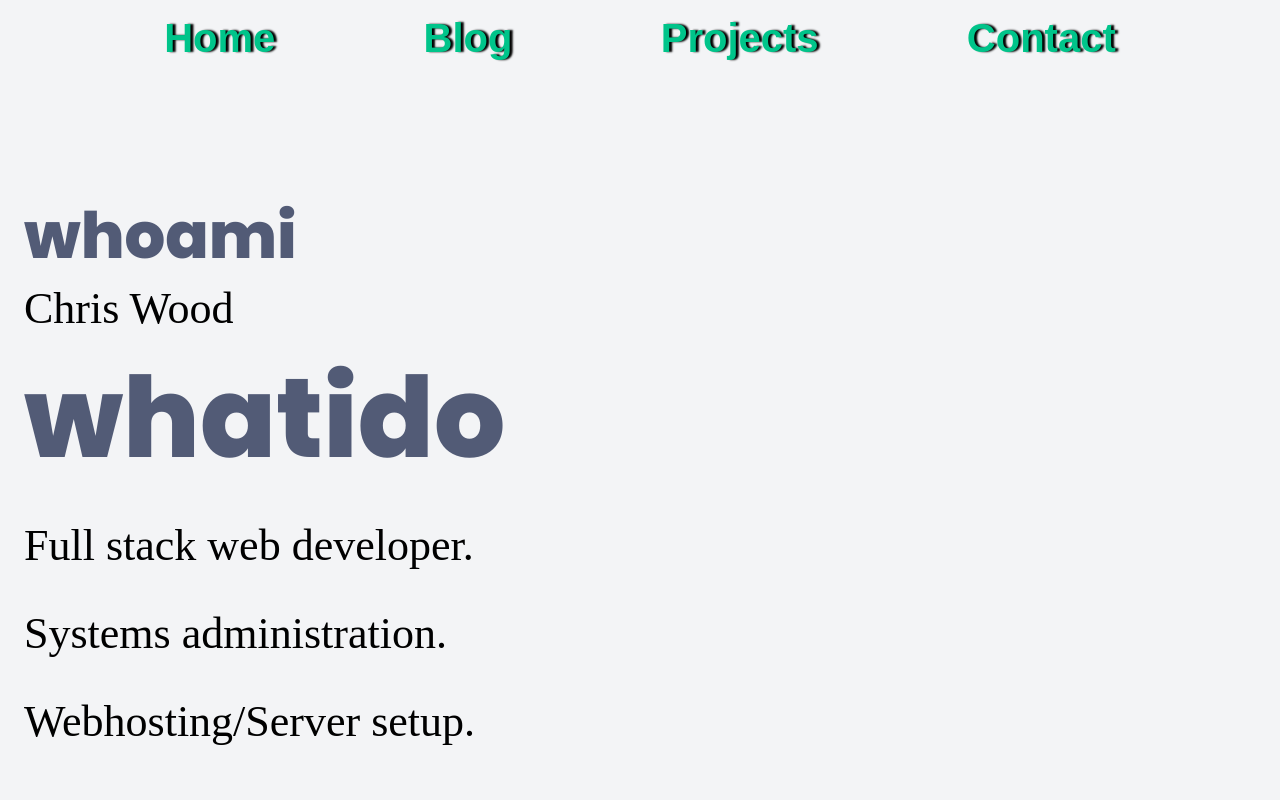
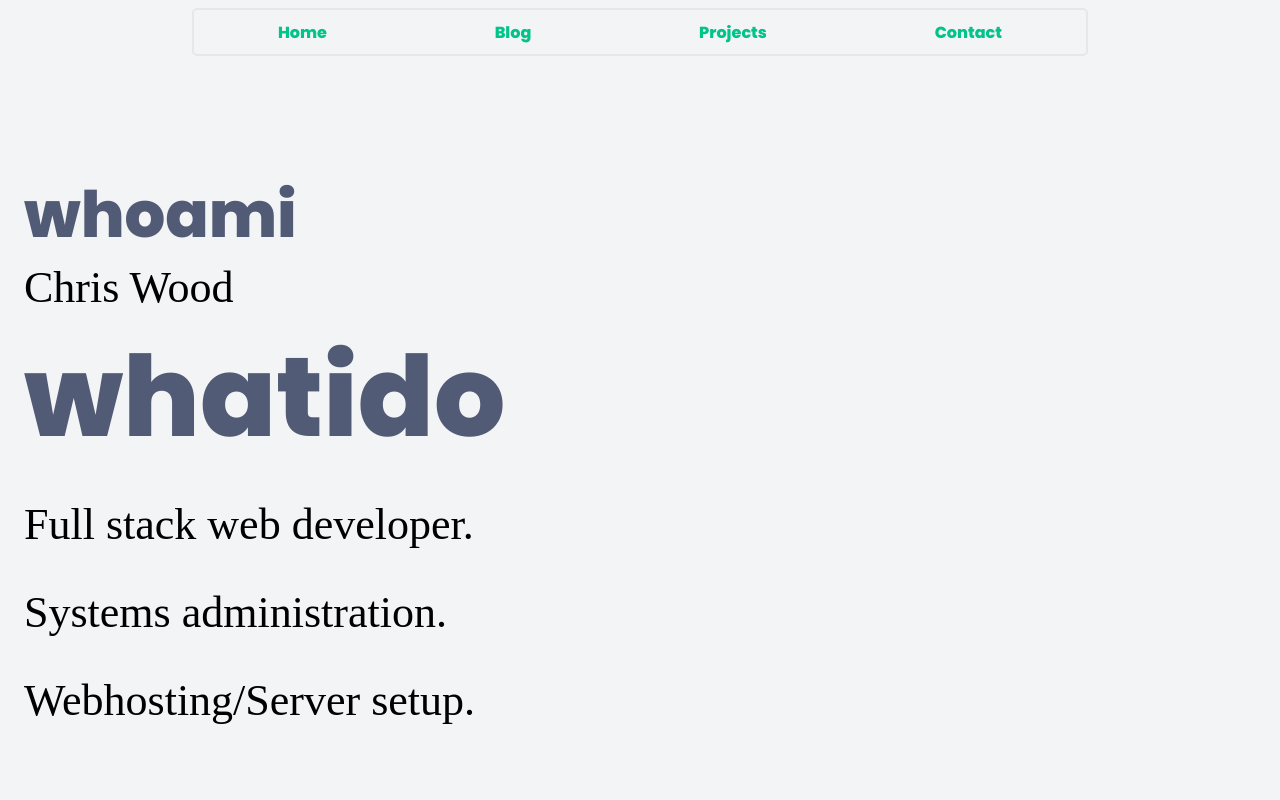
Before and after one commit to ChrispyChris/chriswood.tech, a React (Vite) app: page / in a window 1280 px wide. Shown: the top 800 px of the page. Built offline with nearby package versions, Linux system fonts and the light colour scheme; a web font is replaced by a local one.

Commit message:
Apply medium size styling

```diff
--- a/src/sass/header.scss
+++ /dev/null
@@ -1,66 +0,0 @@
-@import "../sass/globals";
-
-/***************************************
-*                                      *
-*           Utility Classes            *
-*                                      *
-***************************************/
-
-.hide {
-    overflow: hidden !important;
-}
-
-/***************************************
-*                                      *
-*          Component Classes           *
-*                                      *
-***************************************/
-
-.nav__container {
-    @include screen-med {
-    }
-}
-
-.nav__item {
-    @include screen-med {
-    }
-}
-
-.nav__link {
-    @include screen-med {
-    font-size: 1.75rem;
-    height: 100px;
-    padding: .25em;
-    }
-}
-
-.nav__link:hover {
-    @include screen-med {
-    color: $theme-light;
-    padding-bottom: 0.35em;
-    }
-}
-
-.nav__link::after {
-    @include screen-med {
-    background-color: $theme-accent-green;
-    border-radius: 10%;
-    content: "";
-    height: 100%;
-    left: 0;
-    position: absolute;
-    transform: scale(0);
-    transform-origin: center;
-    transition: transform 0.25s ease-in;
-    top: 0;
-    width: 100%;
-    }
-}
-
-.nav__link:hover::after {
-    @include screen-med {
-    background-color: $theme-accent-green;
-    transform: scale(.9);
-    transform-origin: center;
-    }
-}
--- a/src/sass/nav.scss
+++ b/src/sass/nav.scss
@@ -12,29 +12,53 @@
 *                                      *
 ***************************************/
 
+.nav-container {
+    align-self: center;
+    border: solid 2px #E7E7E8;
+    border-radius: 5px 5px 5px 5px;
+    height: 3rem;
+    margin-top: 0.5em;
+    width: 70%;
+
+    @include hide-screen-sm {
+        display: none;
+    }
+}
+
 .nav__item {
-    align-self: center;
-    display: inline-block;
-    text-align: center;
+    align-items: center;
+    background-color: #F3F4F6;
+    border-radius: 2%;
+    display: flex;
+    flex-direction: column;
+    justify-content: center;
+    margin: 0 auto;
     width: fit-content;
+    transition: background-color .25s ease-out;
+}
+
+.nav__item:hover {
+    background-color: #E3E4E6;
+
 }
 
 .nav__link {
+    align-items: center;
     color: $theme-accent-green;
-    font-family: "Work Sans", sans-serif;
-    font-size: 2.5rem;
+    display: flex;
+    font-family: "Poppins", serif;
     font-weight: 800;
-    padding: 0;
+    height: 100%;
+    padding: 0 1em;
     position: relative;
     text-align: center;
-    text-shadow: 3px 0px 2px rgba(0, 0, 0, 1);
-
     @include screen-med {
     }
+
+    transition: all 0.25s ease-out;
 }
 
-.nav__link:hover, .nav__link:focus {
-    border: none;
+.nav__link:hover {
     color: $theme-light;
     text-shadow:
         -1px -1px 0 $theme-accent-green,
@@ -46,8 +70,7 @@
 
 .nav__list {
     display: flex;
-    justify-content: space-evenly;
-    margin: 1rem;
+    height: 100%;
 
     @include hide-screen-sm {
         display: none;
```
